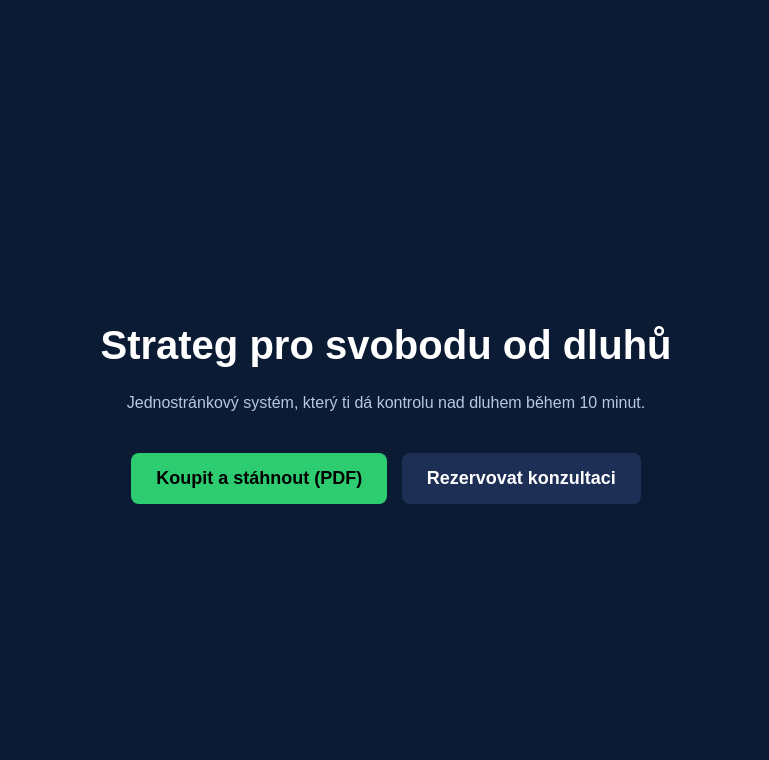
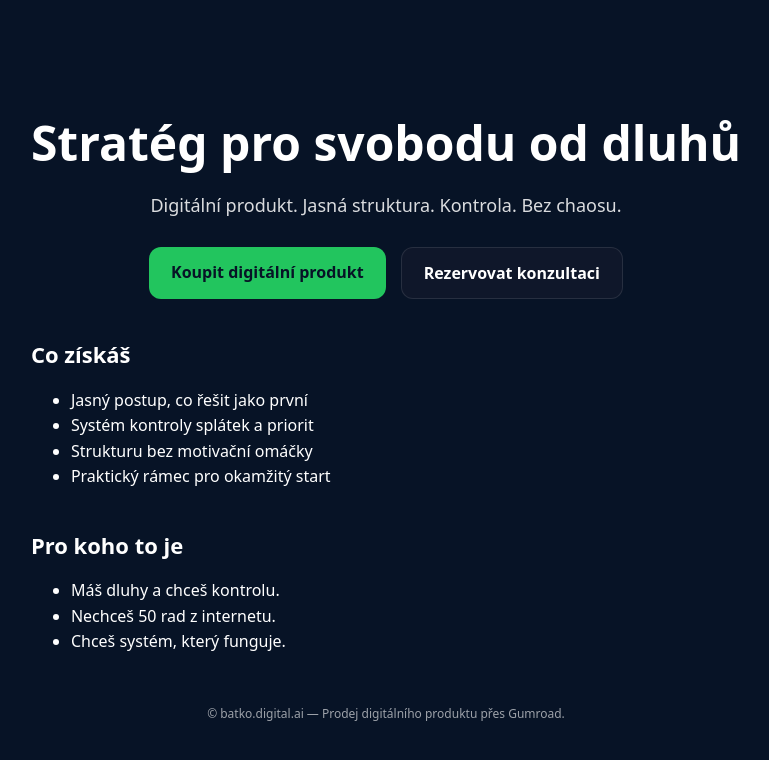
Before and after one commit to batkodigitalai/strateg-pro-svobodu-od-dluhu-, a plain HTML site: page index.html in a window 1280 px wide. Shown: the whole page, without its empty margins (254-1023 px from the left). Drawn offline with Linux system fonts and the light colour scheme.

Commit message:
Refactor HTML structure and styles for clarity

```diff
--- a/index.html
+++ b/index.html
@@ -1,67 +1,120 @@
-<!DOCTYPE html>
+<!doctype html>
 <html lang="cs">
 <head>
-<meta charset="UTF-8">
-<meta name="viewport" content="width=device-width, initial-scale=1.0">
-<title>Strateg pro svobodu od dluhů</title>
+<meta charset="utf-8">
+<meta name="viewport" content="width=device-width, initial-scale=1">
+<title>Stratég pro svobodu od dluhů</title>
+
 <style>
-body {
-    margin: 0;
-    font-family: Arial, sans-serif;
-    background: #0b1b34;
-    color: white;
-    display: flex;
-    justify-content: center;
-    align-items: center;
-    height: 100vh;
+body{
+  margin:0;
+  font-family: system-ui, -apple-system, Segoe UI, Roboto, Arial, sans-serif;
+  background:#071326;
+  color:#ffffff;
+  display:flex;
+  align-items:center;
+  justify-content:center;
+  min-height:100vh;
 }
-.container {
-    text-align: center;
-    max-width: 600px;
+.container{
+  max-width:900px;
+  padding:40px 20px;
+  text-align:center;
 }
-h1 {
-    font-size: 40px;
+h1{
+  font-size:48px;
+  margin-bottom:15px;
 }
-p {
-    color: #b8c7e0;
+p{
+  font-size:18px;
+  opacity:.85;
 }
-.btn {
-    display: inline-block;
-    margin-top: 25px;
-    padding: 15px 25px;
-    font-size: 18px;
-    border-radius: 8px;
-    text-decoration: none;
-    font-weight: bold;
+.buttons{
+  margin-top:30px;
+  display:flex;
+  gap:15px;
+  justify-content:center;
+  flex-wrap:wrap;
 }
-.primary {
-    background: #2ecc71;
-    color: black;
+.btn{
+  padding:14px 22px;
+  border-radius:12px;
+  font-weight:700;
+  text-decoration:none;
+  display:inline-block;
 }
-.secondary {
-    background: #1e2f55;
-    color: white;
-    margin-left: 10px;
+.btn-primary{
+  background:#22c55e;
+  color:#071326;
+}
+.btn-secondary{
+  background:#0f172a;
+  color:#ffffff;
+  border:1px solid rgba(255,255,255,.1);
+}
+.section{
+  margin-top:40px;
+  text-align:left;
+}
+.section h2{
+  font-size:22px;
+}
+ul{
+  line-height:1.6;
+}
+.footer{
+  margin-top:50px;
+  font-size:12px;
+  opacity:.6;
+  text-align:center;
 }
 </style>
 </head>
 
 <body>
 <div class="container">
-<h1>Strateg pro svobodu od dluhů</h1>
-<p>Jednostránkový systém, který ti dá kontrolu nad dluhem během 10 minut.</p>
 
-<a class="btn primary"
-   href="https://TVUJ-GUMROAD-LINK"
+<h1>Stratég pro svobodu od dluhů</h1>
+<p>Digitální produkt. Jasná struktura. Kontrola. Bez chaosu.</p>
+
+<div class="buttons">
+  <!-- GUMROAD -->
+  <a class="btn btn-primary"
+     href="https://batkoflare1.gumroad.com/l/sgladb"
      target="_blank">
-   Koupit a stáhnout (PDF)
+     Koupit digitální produkt
   </a>
 
-<a class="btn secondary"
+  <!-- CALENDLY -->
+  <a class="btn btn-secondary"
      href="https://calendly.com/batko-digital-ai"
      target="_blank">
      Rezervovat konzultaci
   </a>
+</div>
+
+<div class="section">
+  <h2>Co získáš</h2>
+  <ul>
+    <li>Jasný postup, co řešit jako první</li>
+    <li>Systém kontroly splátek a priorit</li>
+    <li>Strukturu bez motivační omáčky</li>
+    <li>Praktický rámec pro okamžitý start</li>
+  </ul>
+</div>
+
+<div class="section">
+  <h2>Pro koho to je</h2>
+  <ul>
+    <li>Máš dluhy a chceš kontrolu.</li>
+    <li>Nechceš 50 rad z internetu.</li>
+    <li>Chceš systém, který funguje.</li>
+  </ul>
+</div>
+
+<div class="footer">
+© batko.digital.ai — Prodej digitálního produktu přes Gumroad.
+</div>
 
 </div>
 </body>
```
Lines whose indentation alone changed are shown as unchanged.
